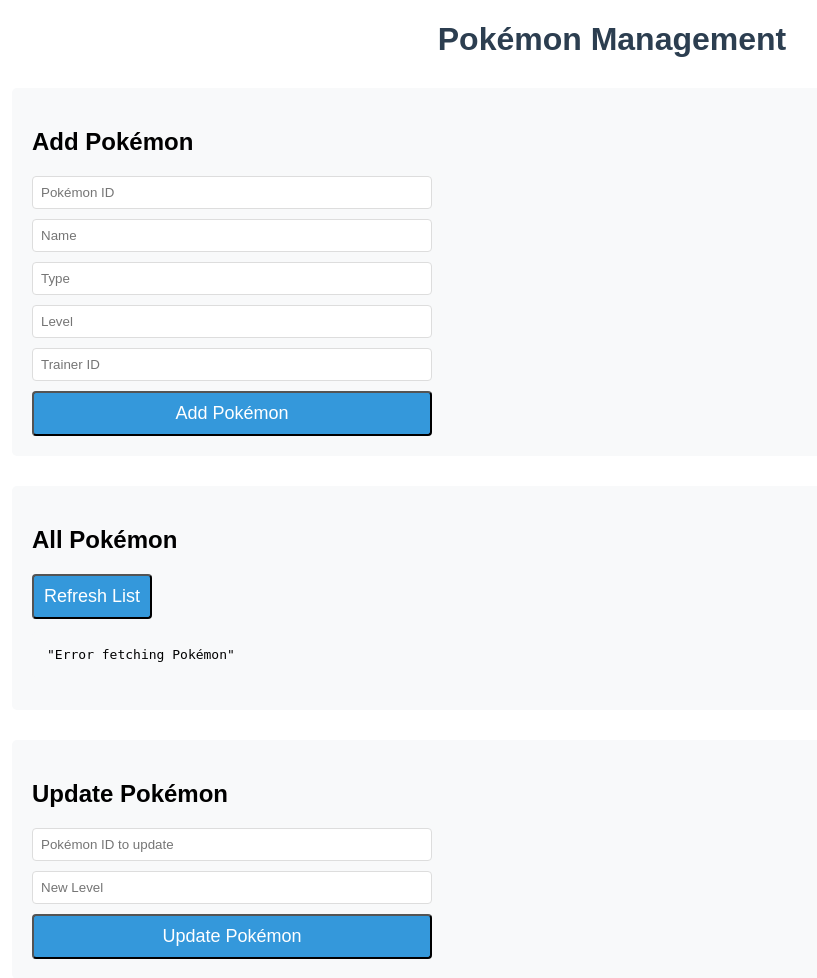
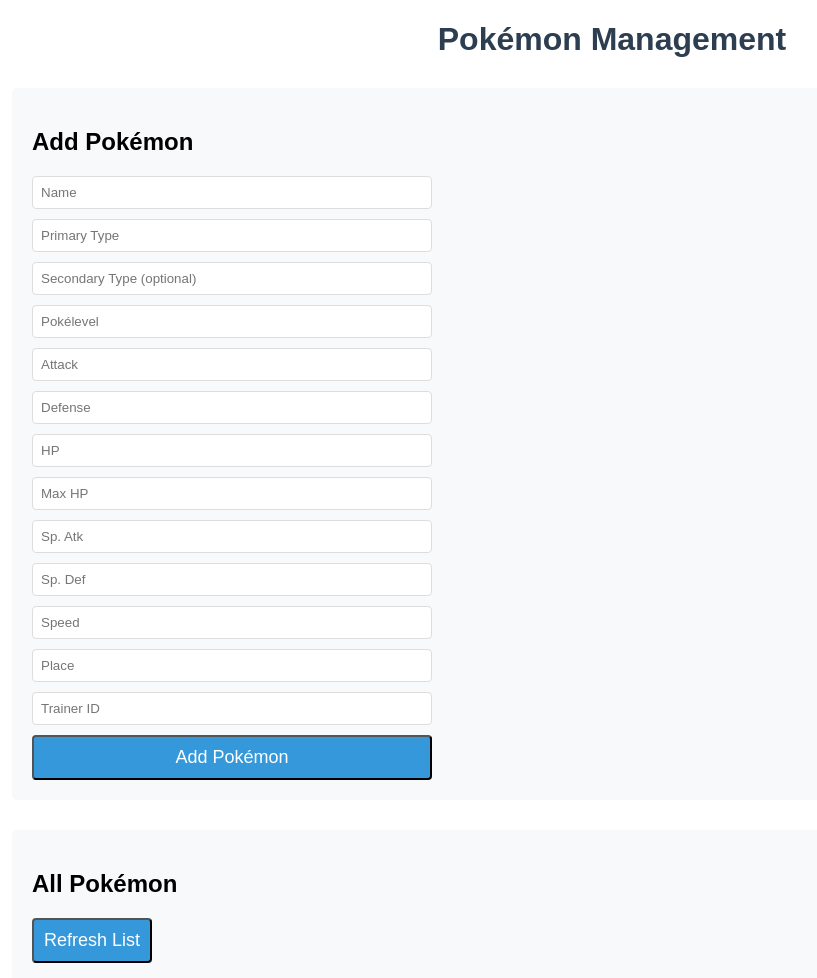
Before and after one commit to rarissimaavis/PokeMongo, a Flask app: page /pokemon in a window 1280 px wide. Shown: the part 78-1056 px from the top of the page, without its empty margins (28-845 px from the left). Run offline with Flask 3, Linux system fonts and the light colour scheme; data that the repository does not hold is empty.

Commit message:
update add function

```diff
--- a/static/pokemon.js
+++ b/static/pokemon.js
@@ -25,15 +25,35 @@ function displayResult(elementId, result) {
 
 // Pokémon CRUD functions
 async function addPokemon() {
-    const pokemon = {
-        pokemonID: document.getElementById('pokemonID').value,
-        name: document.getElementById('pokemonName').value,
-        type: document.getElementById('pokemonType').value,
-        level: parseInt(document.getElementById('pokemonLevel').value),
-        trainerID: document.getElementById('pokemonTrainerID').value
-    };
-    const { success, data } = await callApi('/api/pokemon', 'POST', pokemon);
-    displayResult('pokemonList', success ? data : 'Error adding Pokémon');
+    try {
+        const pokemon = {
+            pokename: document.getElementById('pokemonName').value,
+            type1: document.getElementById('pokemonType1').value,
+            type2: document.getElementById('pokemonType2').value || null,
+            pokelevel: parseInt(document.getElementById('pokemonPokelevel').value),
+            attack: parseInt(document.getElementById('pokemonAttack').value),
+            defense: parseInt(document.getElementById('pokemonDefense').value),
+            hp: parseInt(document.getElementById('pokemonHP').value),
+            maxhp: parseInt(document.getElementById('pokemonMaxHP').value),
+            spatk: parseInt(document.getElementById('pokemonSpatk').value),
+            spdef: parseInt(document.getElementById('pokemonSpdef').value),
+            speed: parseInt(document.getElementById('pokemonSpeed').value),
+            place: parseInt(document.getElementById('pokemonPlace').value),
+            trainerID: parseInt(document.getElementById('pokemonTrainerID').value)
+        };
+
+        const { success, data } = await callApi('/api/pokemon', 'POST', pokemon);
+
+        if (success) {
+            displayResult('pokemonList', data);
+            document.getElementById('addPokemonForm').reset();
+            getAllPokemon();
+        } else {
+            displayResult('pokemonList', { error: 'Failed to add Pokémon', details: data });
+        }
+    } catch (error) {
+        displayResult('pokemonList', { error: 'Error adding Pokémon', details: error.message });
+    }
 }
 
 async function getAllPokemon() {
--- a/templates/pokemon.html
+++ b/templates/pokemon.html
@@ -16,13 +16,21 @@
 
         <div class="section">
             <h2>Add Pokémon</h2>
-            <form id="addPokemonForm" class="form">
-                <input type="text" id="pokemonID" placeholder="Pokémon ID" required>
+            <form id="addPokemonForm" class="form" onsubmit="event.preventDefault(); addPokemon();">
                 <input type="text" id="pokemonName" placeholder="Name" required>
-                <input type="text" id="pokemonType" placeholder="Type" required>
-                <input type="number" id="pokemonLevel" placeholder="Level" required>
-                <input type="text" id="pokemonTrainerID" placeholder="Trainer ID" required>
-                <button type="button" onclick="addPokemon()">Add Pokémon</button>
+                <input type="text" id="pokemonType1" placeholder="Primary Type" required>
+                <input type="text" id="pokemonType2" placeholder="Secondary Type (optional)">
+                <input type="number" id="pokemonPokelevel" placeholder="Pokélevel" required>
+                <input type="number" id="pokemonAttack" placeholder="Attack" required>
+                <input type="number" id="pokemonDefense" placeholder="Defense" required>
+                <input type="number" id="pokemonHP" placeholder="HP" required>
+                <input type="number" id="pokemonMaxHP" placeholder="Max HP" required>
+                <input type="number" id="pokemonSpatk" placeholder="Sp. Atk" required>
+                <input type="number" id="pokemonSpdef" placeholder="Sp. Def" required>
+                <input type="number" id="pokemonSpeed" placeholder="Speed" required>
+                <input type="number" id="pokemonPlace" placeholder="Place" required>
+                <input type="number" id="pokemonTrainerID" placeholder="Trainer ID" required>
+                <button type="submit">Add Pokémon</button>
             </form>
         </div>
 
```
